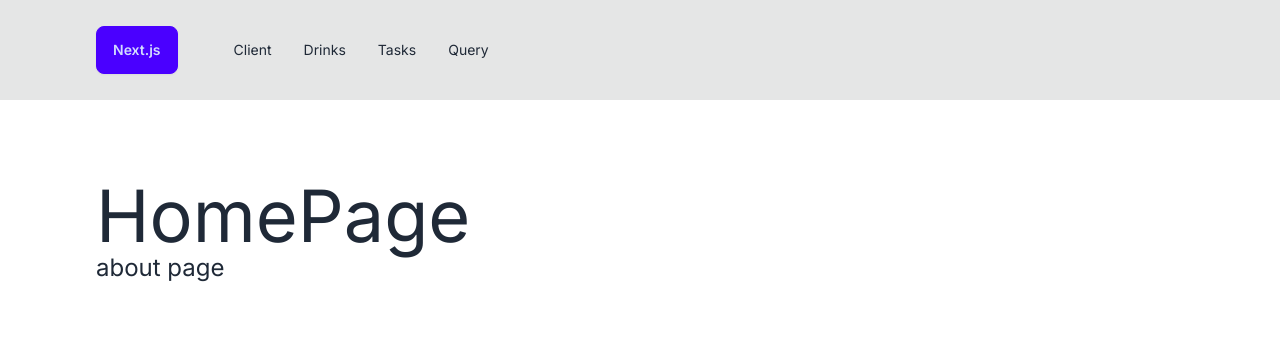
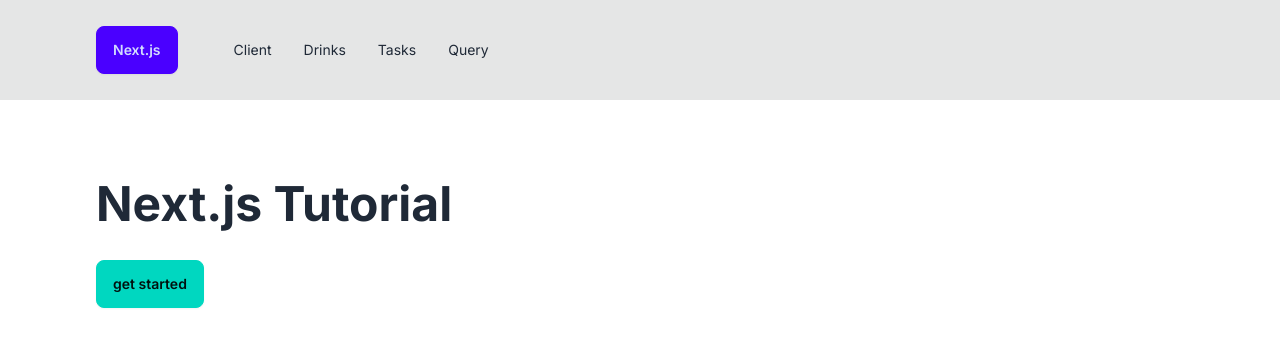
Before and after one commit to Achraftraf/next.js-projet, a Next.js app: page / in a window 1280 px wide. Shown: the top 346 px of the page. Built offline with nearby package versions, Linux system fonts and the light colour scheme.

Commit message:
counter challenge

```diff
--- a/app/client/page.js
+++ b/app/client/page.js
@@ -1,8 +1,13 @@
-import React from 'react'
+"use client";
+  import React, { useState } from 'react';
   const ClientPage = () => {
+    const [count ,setCount] = useState (0)
     return (
       <div>
-        <h1 className='text-7xl'>ClientPage</h1>
+          <h1 className='text-7xl font-bold mb-4'>{count}</h1>
+          <button className='btn btn-primary' onClick={()=> setCount(count+1)}>
+            increase
+          </button>
         </div>
     )
   }
--- a/app/page.js
+++ b/app/page.js
@@ -4,9 +4,10 @@
 const HomePage = () => {
   return (
     <div>
-        <h1 className='text-7xl'>HomePage</h1>
-        <Link href='/about' className='text-2xl'>
-        about page
+
+        <h1 className='text-5xl mb-8 font-bold'>Next.js Tutorial</h1>
+        <Link href='/client' className='btn btn-accent'>
+        get started
         </Link>
       </div>
   )
```
Lines whose indentation alone changed are shown as unchanged.
